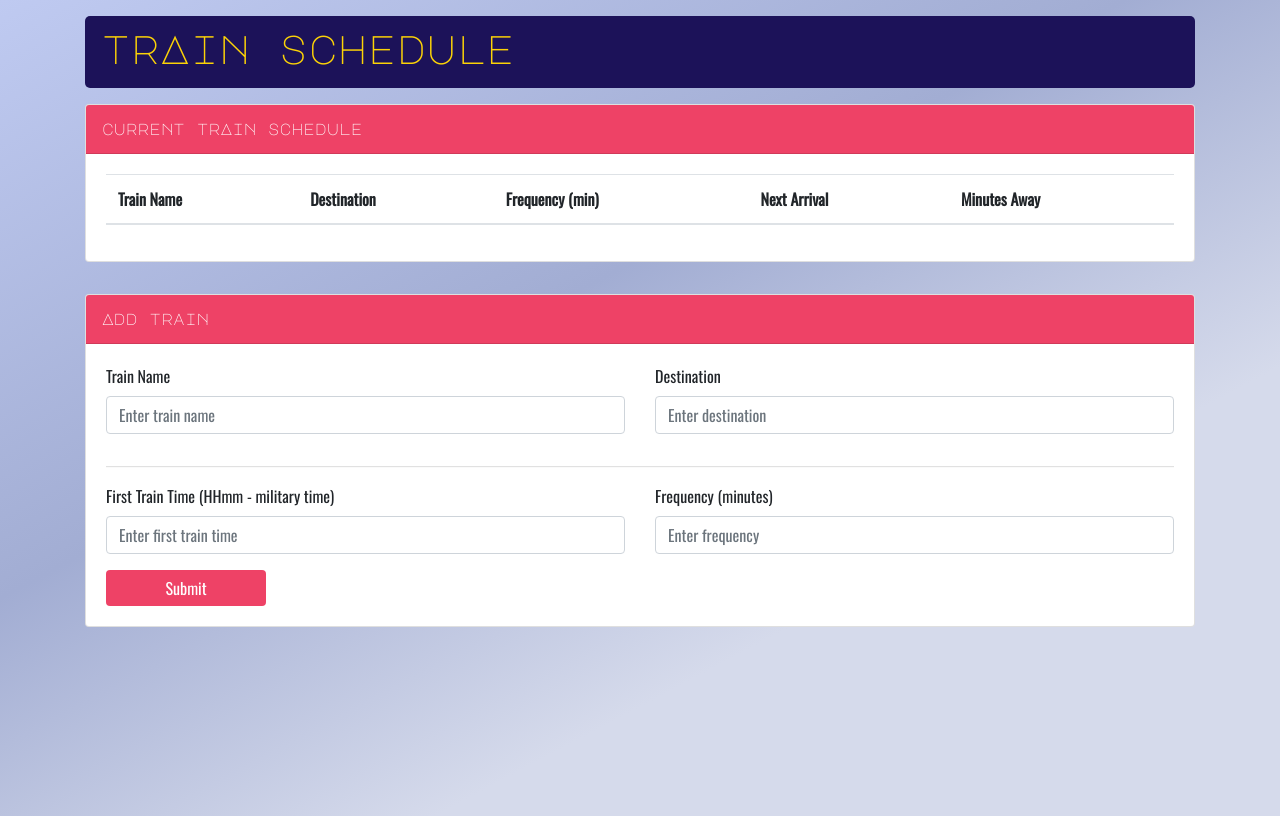
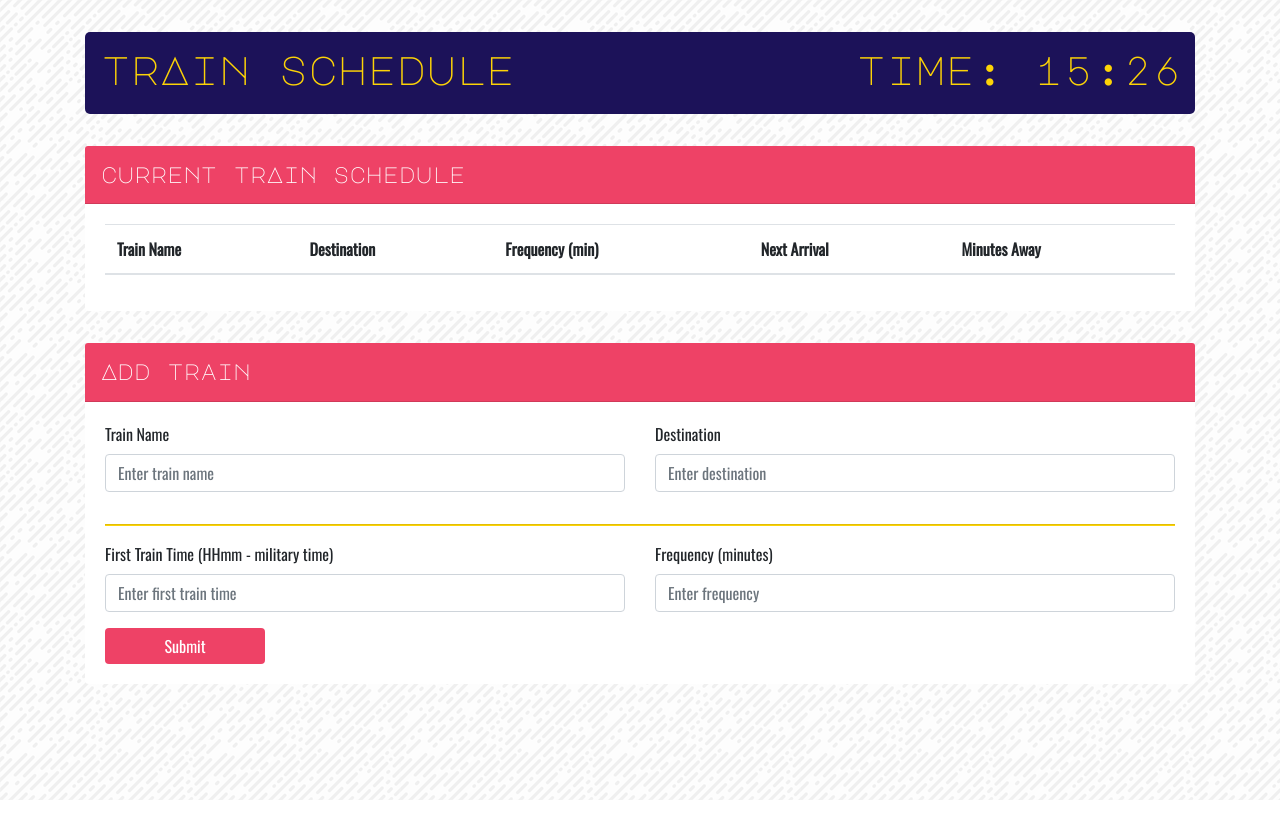
Before and after one commit to bshurts93/Train_Scheduler, a plain HTML site: page index.html in a window 1280 px wide. Drawn offline with nearby package versions, Linux system fonts and the light colour scheme; no server answers.

Commit message:
Addition of updating time in title bar

```diff
--- a/assets/css/style.css
+++ b/assets/css/style.css
@@ -6,21 +6,24 @@ font-family: "Oswald", sans-serif;
 /* GLOBAL */
 body {
   font-family: "Oswald", sans-serif;
-  background: linear-gradient(
-    -28deg,
-    #d5daeb 0%,
-    #d5daeb 30%,
-    #a2add3 60%,
-    #a2add3 60%,
-    #bfcaf1 100%
-  );
-  height: 100vh;
+  height: 100%;
+  background-image: url("../images/funky-lines.png");
+}
+
+input {
+  border: 1px solid #1c1259;
 }
 
 /* BOOTSTRAP */
+
+.card {
+  border: none;
+}
+
 .card-header {
   font-family: "Major Mono Display", monospace;
   padding-left: 1rem;
+  font-size: 1.4rem;
   background-color: #ee4266;
   color: #fff;
 }
@@ -37,14 +40,20 @@ body {
   color: #fcd307;
   font-family: "Major Mono Display", monospace;
   border-radius: 5px;
-  padding: 0.5rem;
+  padding: 0.8rem;
   padding-left: 1rem;
-  margin: 1rem auto;
+  margin: 2rem 0;
+}
+
+.main-title {
+  display: inline-block;
+}
+
+.time-div {
+  float: right;
 }
 
 /* TRAINS DISPLAY */
-.train-display-card {
-}
 
 /* FORM */
 
@@ -53,6 +62,6 @@ body {
 }
 
 .form-seperate {
-  background-color: #fafafa;
+  background-color: #fcd307;
   height: 1px;
 }
--- a/assets/javascript/app.js
+++ b/assets/javascript/app.js
@@ -80,6 +80,7 @@ $("#add-train").on("click", function() {
   $("form :input").val("");
 });
 
+// Load from Firebase
 database.ref().on("child_added", function(childSnapshot) {
   // Assign values to each child's data
   var childName = childSnapshot.val().name;
@@ -101,3 +102,6 @@ database.ref().on("child_added", function(childSnapshot) {
 
   $("#train-list").append(newRow);
 });
+
+// Display current time on DOM
+$("#current-time").text(now);
--- a/index.html
+++ b/index.html
@@ -25,7 +25,8 @@
   <body>
     <div class="container">
       <div class="header-box">
-        <h1>trAin schedule</h1>
+        <h1 class="main-title">trAin schedule</h1>
+        <h1 class="time-div">time: <span id="current-time"></span></h1>
       </div>
       <div class="card train-display-card">
         <div class="card-header">current trAin schedule</div>
```
Also changed, not shown: assets/images/funky-lines.png (added), 2 other files.
